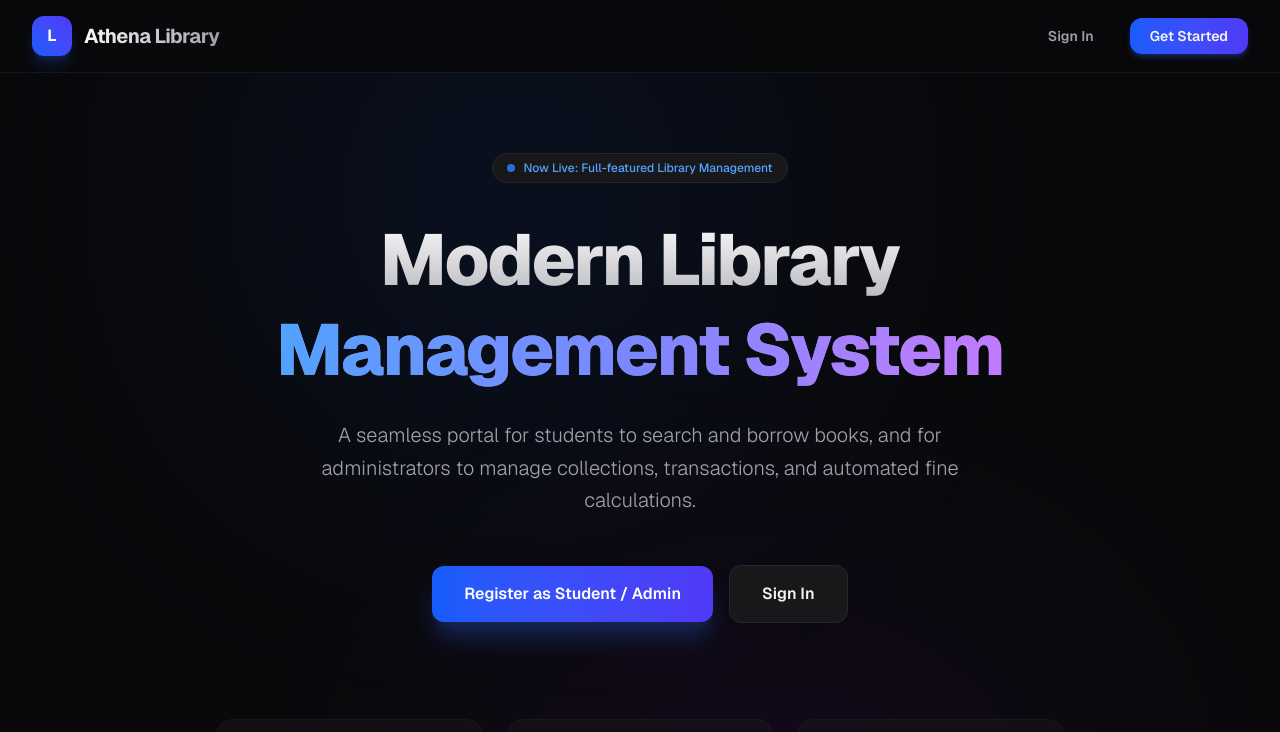
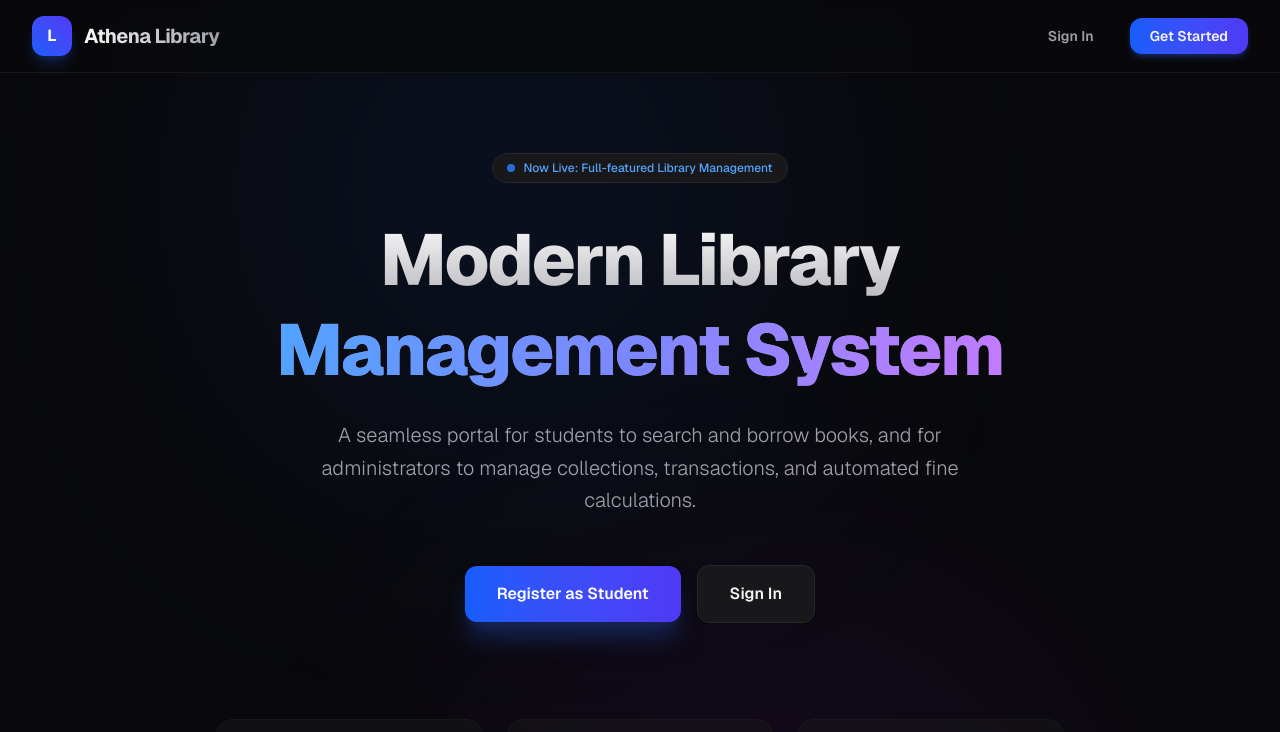
Before and after one commit to Captainanujm/Library_Management_System, a Next.js app in the folder frontend/: page / in a window 1280 px wide. Shown: the top 732 px of the page. Built offline with nearby package versions, Linux system fonts and the light colour scheme.

Commit message:
changed register button text to student only

```diff
--- a/frontend/app/page.js
+++ b/frontend/app/page.js
@@ -86,7 +86,7 @@ export default function Home() {
                 onClick={() => router.push("/register")}
                 className="w-full sm:w-auto px-8 py-4 bg-gradient-to-r from-blue-600 to-indigo-600 text-white rounded-xl font-semibold hover:from-blue-500 hover:to-indigo-500 shadow-xl shadow-blue-950 cursor-pointer transition-all"
               >
-                Register as Student / Admin
+                Register as Student
               </button>
               <button
                 onClick={() => router.push("/login")}
```
